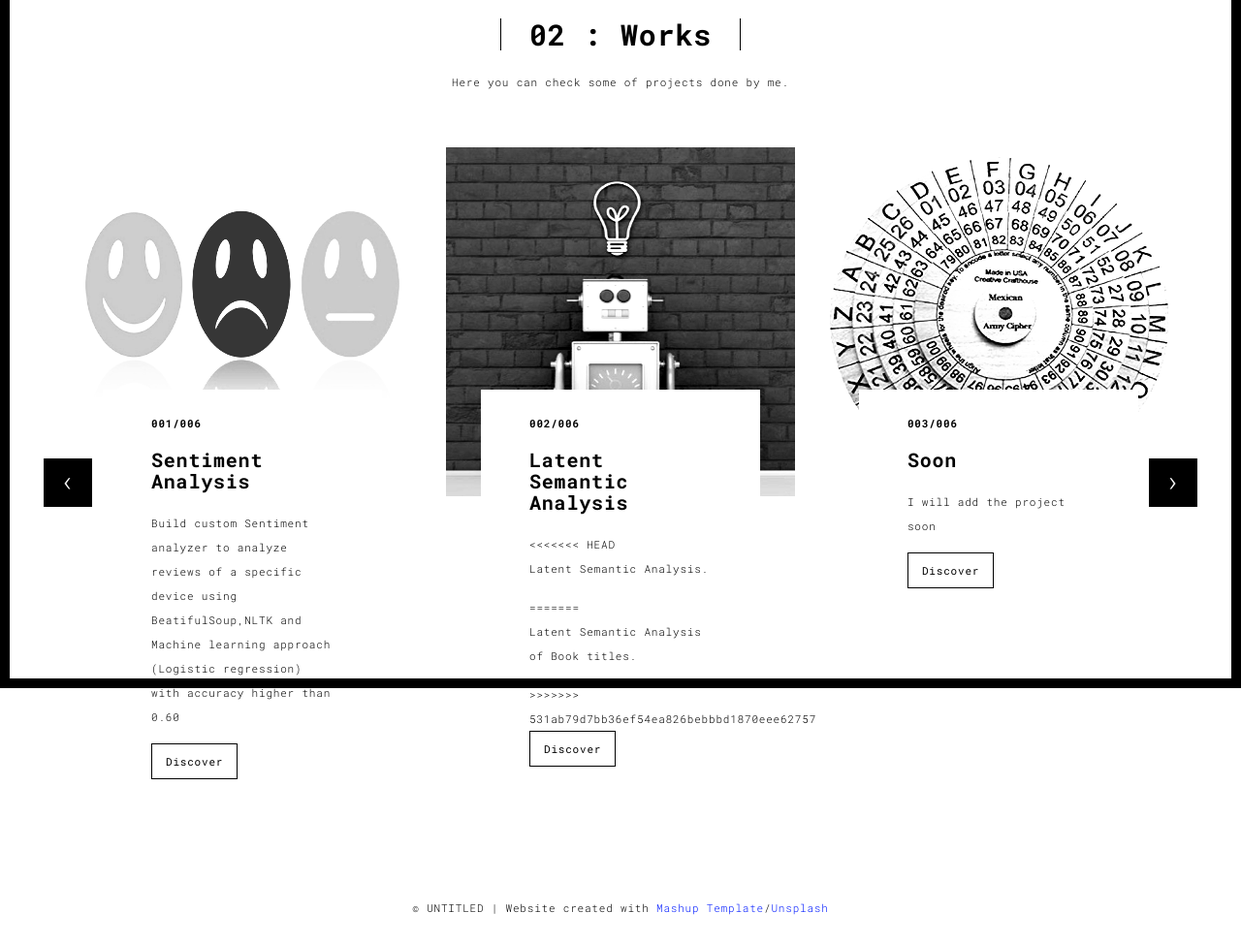
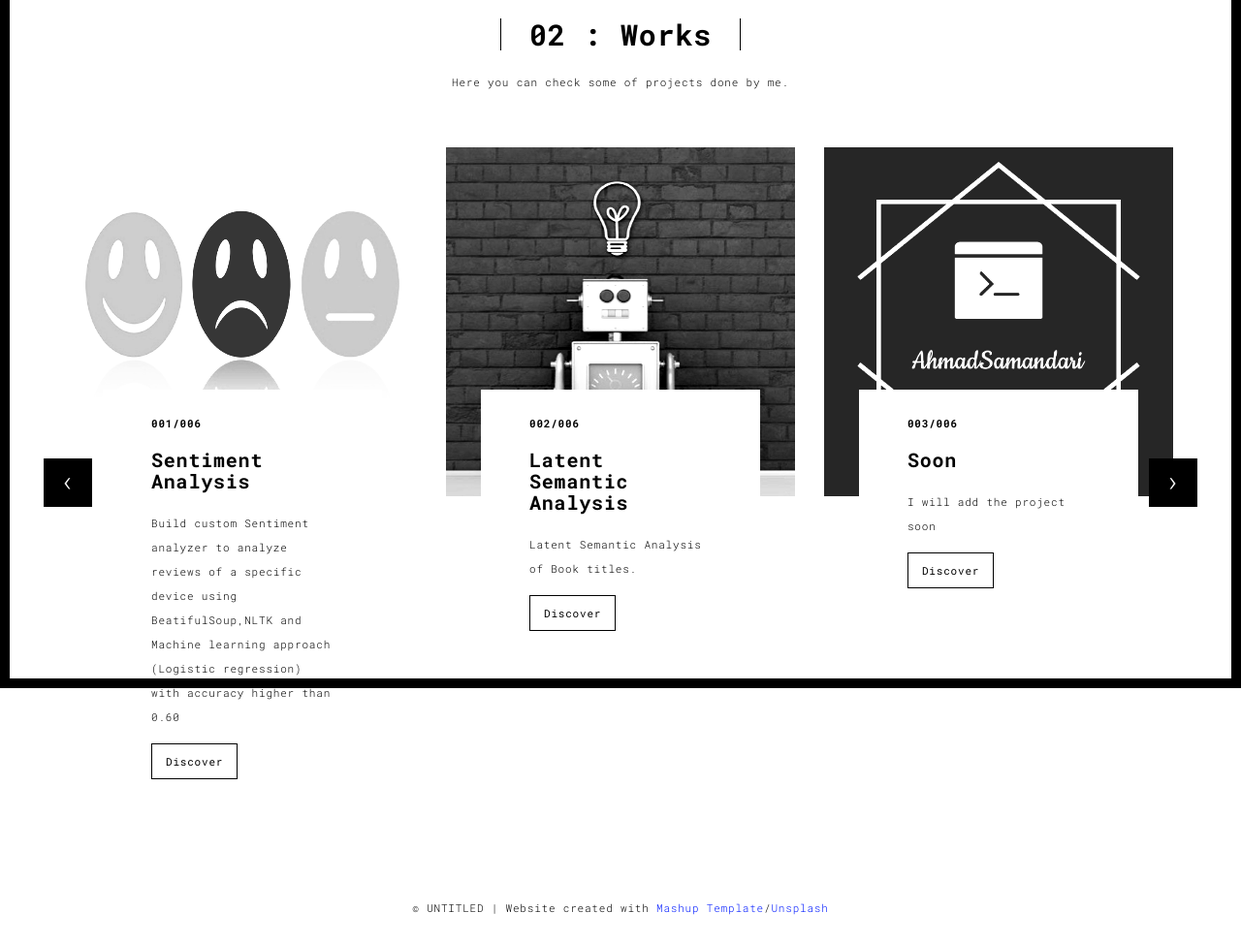
Before and after one commit to AhmadSamandari/portofo, a Flask app: page /works.html in a window 1280 px wide. Shown: the part 90-1064 px from the top of the page at 97% size. Run offline with Flask 2, Linux system fonts and the light colour scheme; some libraries are stand-ins or nearby versions.

Commit message:
I update

```diff
--- a/templates/works.html
+++ b/templates/works.html
@@ -91,18 +91,14 @@
                     <div class="card-container card-container-lg">
                       <h4>002/006</h4>
                       <h3>Latent Semantic Analysis</h3>
-<<<<<<< HEAD
-                      <p>Latent Semantic Analysis.</p>
-=======
                       <p>Latent Semantic Analysis of Book titles.</p>
->>>>>>> 531ab79d7bb36ef54ea826bebbbd1870eee62757
                       <a href="https://github.com/AhmadSamandari/Semantic-Analysis" title=""
                         class="btn btn-default">Discover</a>
                     </div>
                   </div>
                   <div class="col-sm-4">
                     <a href="" title="" class="black-image-project-hover">
-                      <img src="./static/assets/images/ciph.jpg" alt="" class="img-responsive">
+                      <img src="./static/assets/images/linkedin_profile_image.png" alt="" class="img-responsive">
                     </a>
                     <div class="card-container card-container-lg">
                       <h4>003/006</h4>
```
